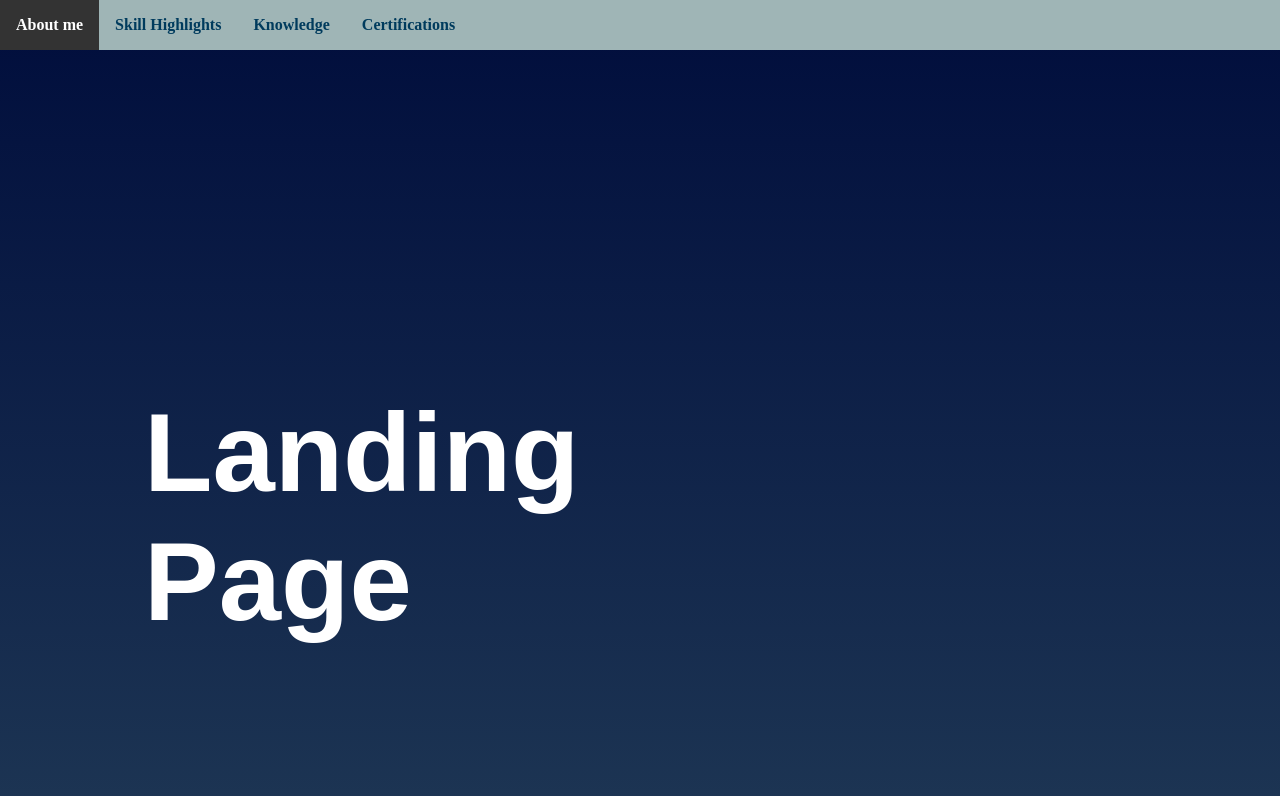
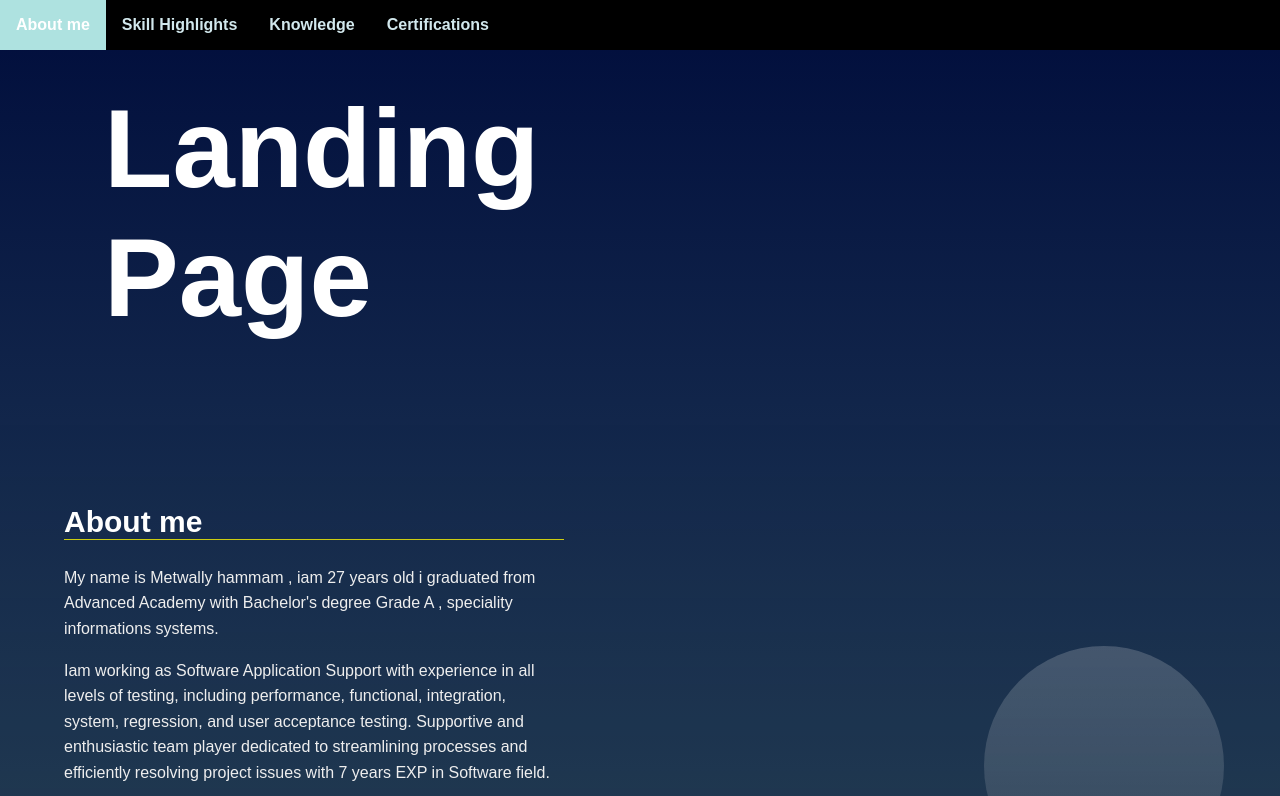
Before and after one commit to METWALLYHAMMAM/Landing-page, a plain HTML site: page index.html in a window 1280 px wide. Shown: the top 796 px of the page. Drawn offline with Linux system fonts and the light colour scheme; a web font is replaced by a local one.

Commit message:
Update styles.css

```diff
--- a/css/styles.css
+++ b/css/styles.css
@@ -1,8 +1,8 @@
 /*
  * body and headers fonts from google
  * sections same font
- *
- *
+ * 11032021 Update Shapes styles
+ * 12032021 Updating colors
 */
 
 
@@ -11,28 +11,28 @@ body {
     background: rgb(136,203,171);
     background: linear-gradient(0deg, rgba(136,203,171,1) 0%, rgba(0,13,60,1) 100%);
     margin: 0;
-    font-family: 'Merriweather', serif;
+    font-family: sans-serif;
     color: #fff;
 }
 
 
 /* Typeography General*/
 h1 {
-    font-family: 'Fira Sans', sans-serif;
+    font-family:  sans-serif;
     font-size: 30px;
-    margin: 2em 1rem;
+    margin: 20px 10px;
 }
 
 @media only screen and (min-width: 35em){
     h1 {
         font-size: 7em;
-        margin: 2em 4rem 1em;
+        margin: 20px 40px 10px;
     }
 }
 
 h2 {
     border-bottom: 1px solid #cc1;
-    font-family: 'Oxygen', Sans-Serif;
+    font-family: 'a', Sans-Serif;
     font-size: 30px;
     color: #fff;
 }
@@ -43,25 +43,25 @@ p {
 }
 
 /* ---- Layout Rules ---- */
-main {
+/* main {
     margin: 100px 1em 100px;
 }
 
 .main-hero {
     min-height: 40vh;
     padding-top: 30px;
-}
+} */
 
 section {
     position: relative;
-    min-height: 80vh;
+    min-height: 100px;
 }
 
 
 /* ---- Module Rules ---- */
 
 /* Navigation Styles*/
-.navbar__container {
+.navigator01 {
 
 }
 
@@ -81,11 +81,11 @@ section {
     padding: 1em;
     font-weight: bold;
     text-decoration: none;
-    color: #003b5d;
+    color: #d2e8ed;
 }
 
 .navigator01 .menucontent01:hover {
-    background: #b0a8b3;
+    background: rgba(154, 154, 154, 1);
     color: #605555;
     transition: ease 0.3s all;
 }
@@ -96,7 +96,7 @@ section {
 }
 
 .navigator01 .activeitems {
-  background: #333;
+  background: #aee2e0;
   color: #fff;
   transition: ease 0.3s all;
   pointer-events: none;
@@ -104,17 +104,24 @@ section {
 
 /* Header Styles */
 .header01 {
-    background: #9fb5b6;
+    background: #000000;
     position: fixed;
     top: 0;
     width: 100%;
     z-index: 5;
+/* Heads styles */
+}.h201{
+  background: #000000;
+  font-family: monospace;
+  position: fixed;
+  top: 0;
+  width: 100%;
+  z-index: 5;
 }
-
 /* Footer Styles */
 .menucontent01 {
-    background: #9fb5b6;
-    padding: 30px;
+    background: #000000;
+    padding: 300px;
     color: #fff;
 }
 
@@ -208,15 +215,29 @@ section:nth-of-type(3n + 1) .maincontainer::after {
     background: linear-gradient(0deg, rgba(255,255,255,.1) 0%, rgba(255,255,255,.2) 100%);
     position: absolute;
     right: 40px;
-    bottom: -15px;
+    bottom: -20px;
     z-index: -20;
     width: 30vh;
     height: 30vh;
     border-radius: 50%;
-    opacity: 0;
-    transition: ease 0.5s all;
+    opacity: 1;
+    /* transition: ease 0.5s all; */
 }
 
+/* section:nth-child(3n+5) .maincontainer::after{
+  content: '';
+  background: rgb(255,255,255);
+  background: linear-gradient(0deg, rgba(255,255,255,.1) 0%, rgba(255,255,255,.2) 100%);
+  position: absolute;
+  right: 40px;
+  bottom: -20px;
+  z-index: -20;
+  width: 30vh;
+  height: 30vh;
+  border-radius: 50%;
+  opacity: 10;
+  transition: ease 0.5s all;
+} */
 
 /* ---- Theme State Rules ---- */
 /* Section Active Styles */
@@ -227,7 +248,7 @@ section.activediv {
 }
 
 section.activediv .maincontainer::before {
-    opacity: 1;
+    /* opacity: 1; */
     animation: rotate 4s linear 0s infinite forwards;
 }
 
```
